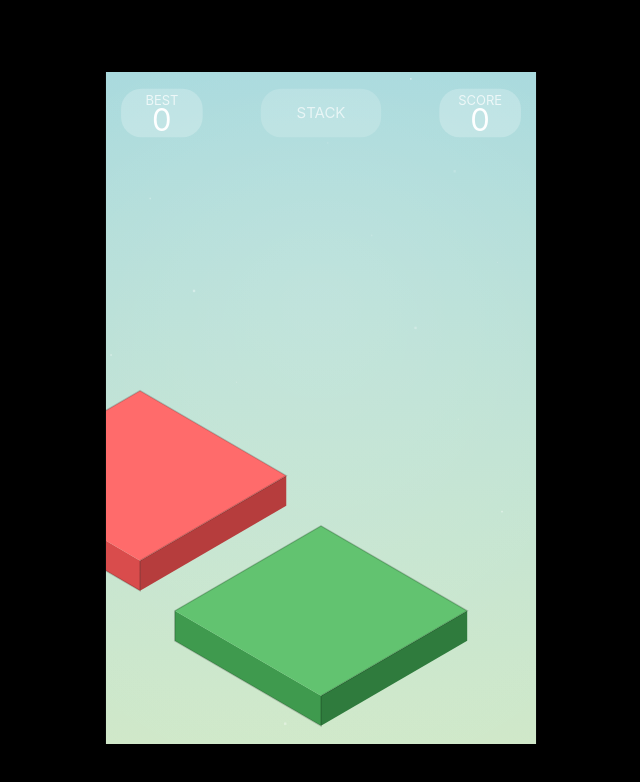
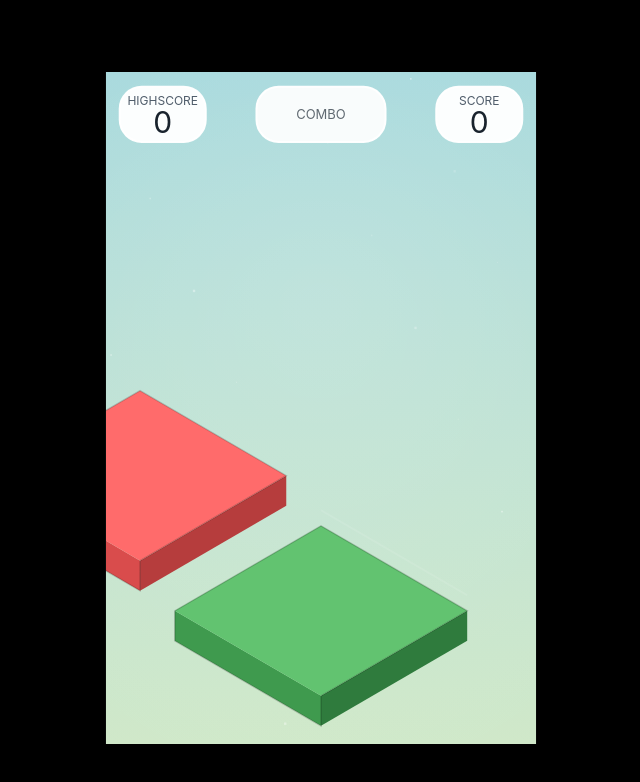
Before and after one commit to xam42g/Stack-Block, a plain HTML site: page Stack97.html in a window 1280 px wide. Shown: the whole page, without its empty margins (319-959 px from the left). Drawn offline with Linux system fonts and the light colour scheme.

Commit message:
Add files via upload

```diff
--- a/Stack97.html
+++ b/Stack97.html
@@ -62,6 +62,8 @@ canvas{display:block;width:100vw;height:100vh;touch-action:none}
     score: 0,
     streak: 0,
     comboFlash: 0,
+    comboTextT: 0,
+    guidePulse: 0,
     lastGain: 0,
     best: Number(localStorage.getItem(STORAGE_KEY)||0),
     over: false,
@@ -90,6 +92,8 @@ canvas{display:block;width:100vw;height:100vh;touch-action:none}
     state.score = 0;
     state.streak = 0;
     state.comboFlash = 0;
+    state.comboTextT = 0;
+    state.guidePulse = 0;
     state.lastGain = 0;
     state.over = false;
     state.camLift = 0;
@@ -218,7 +222,7 @@ canvas{display:block;width:100vw;height:100vh;touch-action:none}
 
     const a = state.mover;
     const prev = state.blocks[state.blocks.length-1];
-    const perfect = 6;
+    const perfect = 12;
 
     let wasPerfect = false;
 
@@ -283,9 +287,13 @@ canvas{display:block;width:100vw;height:100vh;touch-action:none}
       state.streak += 1;
       gain = 2 + Math.max(0, state.streak - 1);
       state.comboFlash = 1;
+      state.comboTextT = 1;
+      state.guidePulse = 1;
     } else {
       state.streak = 0;
       state.comboFlash = 0;
+      state.comboTextT = 0;
+      state.guidePulse = 0;
     }
 
     state.lastGain = gain;
@@ -294,7 +302,7 @@ canvas{display:block;width:100vw;height:100vh;touch-action:none}
     saveBest();
 
     const burst = worldToScreen(a.x+a.w*0.5, a.y+a.d*0.5, a.z+a.h*0.65);
-    addBurst(burst.x, burst.y, wasPerfect ? 16 : 8);
+    addBurst(burst.x, burst.y, wasPerfect ? 26 : 8);
     spawnMover();
   }
 
@@ -308,8 +316,8 @@ canvas{display:block;width:100vw;height:100vh;touch-action:none}
   }
 
   function updateCameraGameOver(){
-    state.goT = Math.min(1, state.goT + 0.0011);
-    const ease = 1 - Math.pow(1 - state.goT, 2.7);
+    state.goT = Math.min(1, state.goT + 0.0020);
+    const ease = 1 - Math.pow(1 - state.goT, 2.5);
     state.scale = state.goScaleStart + (state.goScaleTarget - state.goScaleStart) * ease;
     state.camPanY = state.goPanStart + (state.goPanTarget - state.goPanStart) * ease;
   }
@@ -324,6 +332,10 @@ canvas{display:block;width:100vw;height:100vh;touch-action:none}
     }
 
     state.comboFlash = Math.max(0, state.comboFlash - 0.025);
+
+    state.comboFlash = Math.max(0, state.comboFlash - 0.018);
+    state.comboTextT = Math.max(0, state.comboTextT - 0.014);
+    state.guidePulse = Math.max(0, state.guidePulse - 0.025);
 
     for(const p of state.particles){
       p.x += p.vx;
@@ -426,8 +438,8 @@ canvas{display:block;width:100vw;height:100vh;touch-action:none}
 
   function drawUI(){
     const r = playfield();
-    function pill(x,y,w,h,fill){
-      const rad=h*0.42;
+    function pill(x,y,w,h,fill,stroke){
+      const rad=h*0.40;
       ctx.beginPath();
       ctx.moveTo(x+rad,y);
       ctx.arcTo(x+w,y,x+w,y+h,rad);
@@ -437,49 +449,56 @@ canvas{display:block;width:100vw;height:100vh;touch-action:none}
       ctx.closePath();
       ctx.fillStyle = fill;
       ctx.fill();
+      if(stroke){
+        ctx.strokeStyle = stroke;
+        ctx.lineWidth = 2*DPR;
+        ctx.stroke();
+      }
     }
 
-    const topY = (r.y + r.h*0.025) * DPR;
-    const cardH = r.h * 0.072 * DPR;
-    const sideW = r.w * 0.19 * DPR;
-    const centerW = r.w * 0.28 * DPR;
+    const topY = (r.y + r.h*0.022) * DPR;
+    const cardH = r.h * 0.082 * DPR;
+    const sideW = r.w * 0.20 * DPR;
+    const centerW = r.w * 0.30 * DPR;
 
-    // left best card
-    let x = (r.x + r.w*0.035) * DPR;
-    pill(x, topY, sideW, cardH, "rgba(255,255,255,0.22)");
-    ctx.fillStyle="rgba(255,255,255,0.72)";
+    let x = (r.x + r.w*0.032) * DPR;
+    pill(x, topY, sideW, cardH, "rgba(255,255,255,0.96)", "rgba(255,255,255,0.98)");
+    ctx.fillStyle="rgba(55,70,85,0.88)";
     ctx.textAlign="center";
     ctx.textBaseline="middle";
-    ctx.font=Math.round(r.w*0.030*DPR)+'px -apple-system,BlinkMacSystemFont,"Segoe UI",sans-serif';
-    ctx.fillText("BEST", x + sideW*0.5, topY + cardH*0.26);
-    ctx.fillStyle="rgba(255,255,255,0.98)";
-    ctx.font=Math.round(r.w*0.072*DPR)+'px -apple-system,BlinkMacSystemFont,"Segoe UI",sans-serif';
+    ctx.font=Math.round(r.w*0.028*DPR)+'px -apple-system,BlinkMacSystemFont,"Segoe UI",sans-serif';
+    ctx.fillText("HIGHSCORE", x + sideW*0.5, topY + cardH*0.26);
+    ctx.fillStyle="rgba(25,35,45,1)";
+    ctx.font=Math.round(r.w*0.070*DPR)+'px -apple-system,BlinkMacSystemFont,"Segoe UI",sans-serif';
     ctx.fillText(String(state.best), x + sideW*0.5, topY + cardH*0.68);
 
-    // center streak card
-    x = (r.x + r.w*0.36) * DPR;
-    const streakGlow = state.comboFlash > 0 ? `rgba(255,215,80,${0.22 + state.comboFlash*0.18})` : "rgba(255,255,255,0.16)";
-    pill(x, topY, centerW, cardH, streakGlow);
-    ctx.fillStyle = state.streak > 0 ? "rgba(255,228,120,0.98)" : "rgba(255,255,255,0.65)";
-    ctx.font=Math.round(r.w*0.034*DPR)+'px -apple-system,BlinkMacSystemFont,"Segoe UI",sans-serif';
-    const streakText = state.streak > 0 ? "PERFECT x" + state.streak : "STACK";
+    x = (r.x + r.w*0.35) * DPR;
+    const comboFill = state.comboFlash > 0 ? `rgba(255,178,40,${0.92})` : "rgba(255,255,255,0.92)";
+    const comboStroke = state.comboFlash > 0 ? "rgba(255,90,0,0.95)" : "rgba(255,255,255,0.98)";
+    pill(x, topY, centerW, cardH, comboFill, comboStroke);
+    ctx.fillStyle = state.comboFlash > 0 ? "rgba(120,30,0,1)" : "rgba(70,80,90,0.86)";
+    ctx.font=Math.round(r.w*0.030*DPR)+'px -apple-system,BlinkMacSystemFont,"Segoe UI",sans-serif';
+    const streakText = state.streak > 0 ? "🔥 COMBO x" + state.streak : "COMBO";
     ctx.fillText(streakText, x + centerW*0.5, topY + cardH*0.52);
 
-    // right score card
-    x = (r.x + r.w*0.775) * DPR;
-    const scoreFill = state.comboFlash > 0 ? `rgba(255,215,80,${0.18 + state.comboFlash*0.22})` : "rgba(255,255,255,0.22)";
-    pill(x, topY, sideW, cardH, scoreFill);
-    ctx.fillStyle="rgba(255,255,255,0.72)";
-    ctx.font=Math.round(r.w*0.030*DPR)+'px -apple-system,BlinkMacSystemFont,"Segoe UI",sans-serif';
+    x = (r.x + r.w*0.768) * DPR;
+    const scoreFill = state.comboFlash > 0 ? "rgba(255,240,190,0.98)" : "rgba(255,255,255,0.96)";
+    pill(x, topY, sideW, cardH, scoreFill, "rgba(255,255,255,0.98)");
+    ctx.fillStyle="rgba(55,70,85,0.88)";
+    ctx.font=Math.round(r.w*0.028*DPR)+'px -apple-system,BlinkMacSystemFont,"Segoe UI",sans-serif';
     ctx.fillText("SCORE", x + sideW*0.5, topY + cardH*0.26);
-    ctx.fillStyle="rgba(255,255,255,0.98)";
-    ctx.font=Math.round(r.w*0.072*DPR)+'px -apple-system,BlinkMacSystemFont,"Segoe UI",sans-serif';
+    ctx.fillStyle = state.comboFlash > 0 ? "rgba(180,90,0,1)" : "rgba(25,35,45,1)";
+    ctx.font=Math.round(r.w*0.070*DPR)+'px -apple-system,BlinkMacSystemFont,"Segoe UI",sans-serif';
     ctx.fillText(String(state.score), x + sideW*0.5, topY + cardH*0.68);
 
-    if(state.lastGain > 0 && state.comboFlash > 0){
-      ctx.fillStyle = "rgba(255,228,120," + (0.55 + state.comboFlash*0.35) + ")";
-      ctx.font=Math.round(r.w*0.040*DPR)+'px -apple-system,BlinkMacSystemFont,"Segoe UI",sans-serif';
-      ctx.fillText("+" + state.lastGain, (r.x + r.w*0.87)*DPR, (r.y + r.h*0.12)*DPR);
+    if(state.lastGain > 0 && state.comboTextT > 0){
+      const a = 0.65 + state.comboTextT*0.35;
+      ctx.globalAlpha = a;
+      ctx.fillStyle = state.streak > 0 ? "rgba(255,140,20,1)" : "rgba(255,255,255,1)";
+      ctx.font=Math.round(r.w*0.045*DPR)+'px -apple-system,BlinkMacSystemFont,"Segoe UI",sans-serif';
+      const extraY = (1 - state.comboTextT) * 20 * DPR;
+      ctx.fillText("+" + state.lastGain, (r.x + r.w*0.87)*DPR, (r.y + r.h*0.13)*DPR - extraY);
+      ctx.globalAlpha = 1;
     }
   }
 
@@ -494,7 +513,31 @@ canvas{display:block;width:100vw;height:100vh;touch-action:none}
     drawBaseShadow();
     for(const b of state.blocks) drawBlock(b,1);
     for(const s of state.scraps) drawBlock(s,0.92);
-    if(state.mover && !state.over) drawBlock(state.mover,1);
+
+    if(state.mover && !state.over){
+      const prev = state.blocks[state.blocks.length-1];
+      const guideAlpha = 0.10 + state.guidePulse * 0.16;
+      ctx.globalAlpha = guideAlpha;
+      ctx.strokeStyle = "rgba(255,255,255,0.95)";
+      ctx.lineWidth = 2 * DPR;
+      if(state.mover.dir === "x"){
+        const g1 = worldToScreen(prev.x, prev.y, state.mover.z + state.mover.h*0.52);
+        const g2 = worldToScreen(prev.x + prev.w, prev.y, state.mover.z + state.mover.h*0.52);
+        ctx.beginPath();
+        ctx.moveTo(g1.x*DPR, g1.y*DPR);
+        ctx.lineTo(g2.x*DPR, g2.y*DPR);
+        ctx.stroke();
+      } else {
+        const g1 = worldToScreen(prev.x, prev.y, state.mover.z + state.mover.h*0.52);
+        const g2 = worldToScreen(prev.x, prev.y + prev.d, state.mover.z + state.mover.h*0.52);
+        ctx.beginPath();
+        ctx.moveTo(g1.x*DPR, g1.y*DPR);
+        ctx.lineTo(g2.x*DPR, g2.y*DPR);
+        ctx.stroke();
+      }
+      ctx.globalAlpha = 1;
+      drawBlock(state.mover,1);
+    }
     drawParticles();
 
     ctx.restore();
```
